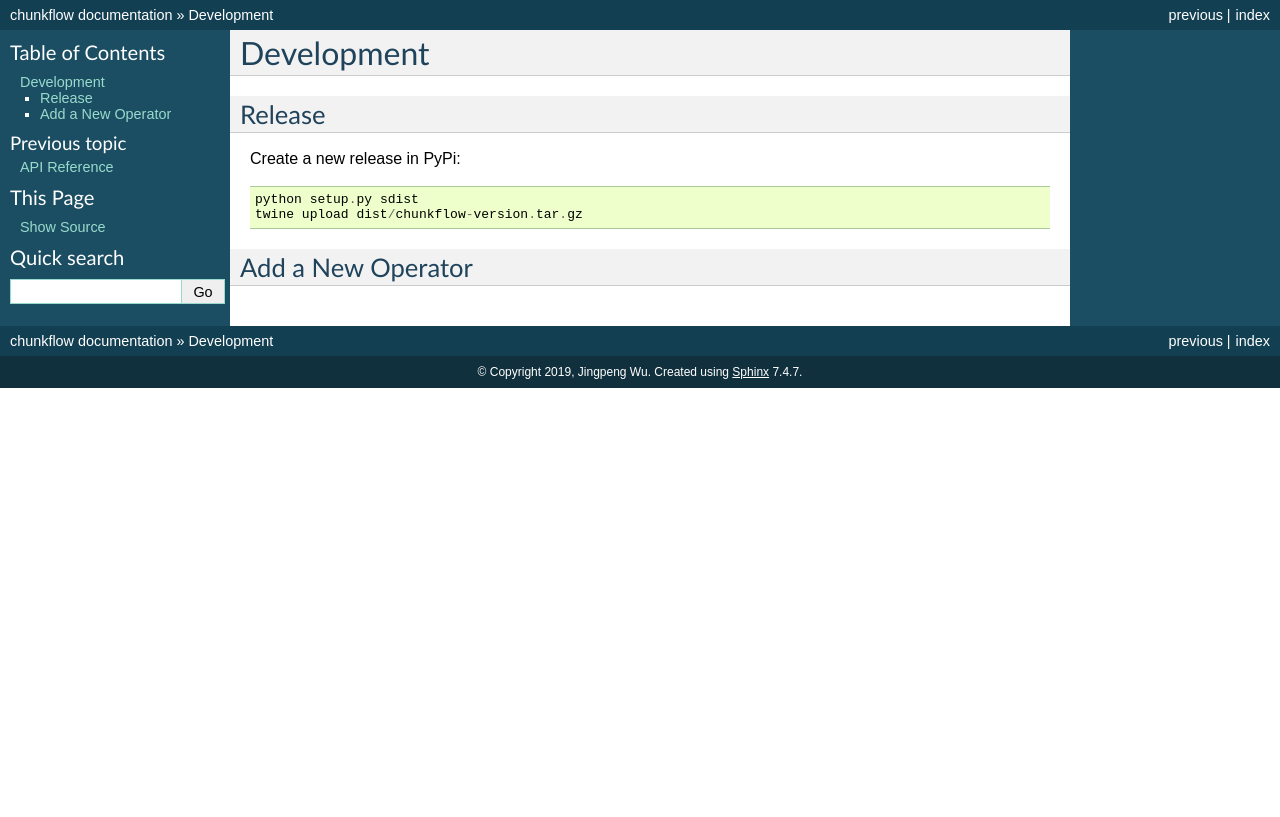
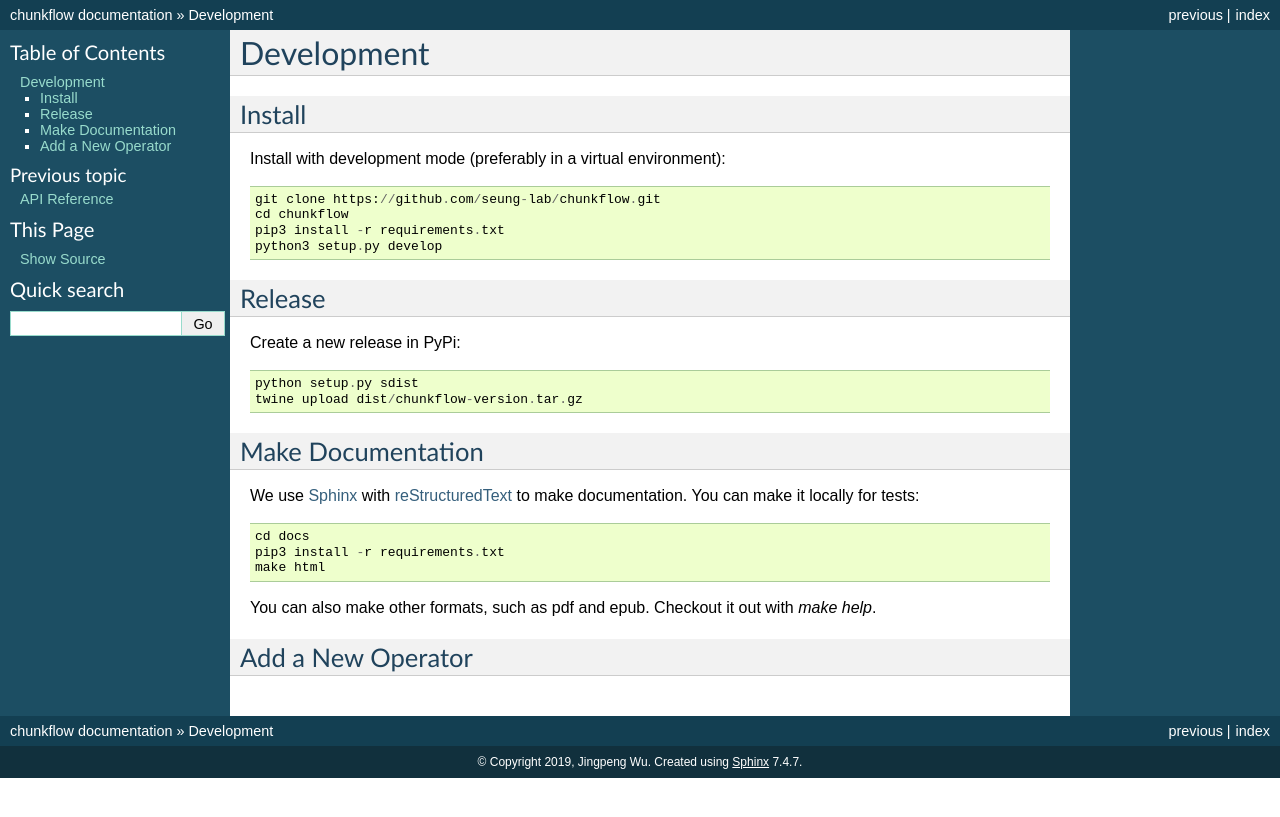
Before and after one commit to seung-lab/chunkflow, a Sphinx documentation site: the page built from docs/source/development.rst, in a window 1280 px wide. Shown: the top 817 px of the page. Built offline with Sphinx 7.4.7, drawn with Linux system fonts in a browser that asks for light colours.

Commit message:
add documentation for development and install

```diff
--- a/docs/source/development.rst
+++ b/docs/source/development.rst
@@ -2,6 +2,16 @@
 
 Development
 ============
+
+Install
+-----------
+Install with development mode (preferably in a virtual environment)::
+
+   git clone https://github.com/seung-lab/chunkflow.git
+   cd chunkflow
+   pip3 install -r requirements.txt
+   python3 setup.py develop
+
 
 Release
 -----------------------------
@@ -10,5 +20,19 @@ Create a new release in PyPi::
    python setup.py sdist
    twine upload dist/chunkflow-version.tar.gz
 
+
+Make Documentation
+--------------------
+We use `Sphinx`_ with `reStructuredText`_ to make documentation. You can make it locally for tests::
+
+   cd docs
+   pip3 install -r requirements.txt
+   make html
+
+.. _Sphinx: https://www.sphinx-doc.org
+.. _reStructuredText: http://docutils.sourceforge.net/docs/ref/rst/restructuredtext.html
+
+You can also make other formats, such as pdf and epub. Checkout it out with `make help`.
+
 Add a New Operator
 ------------------------
```
Also changed, not shown: docs/source/install.rst (+8 -3 lines).
